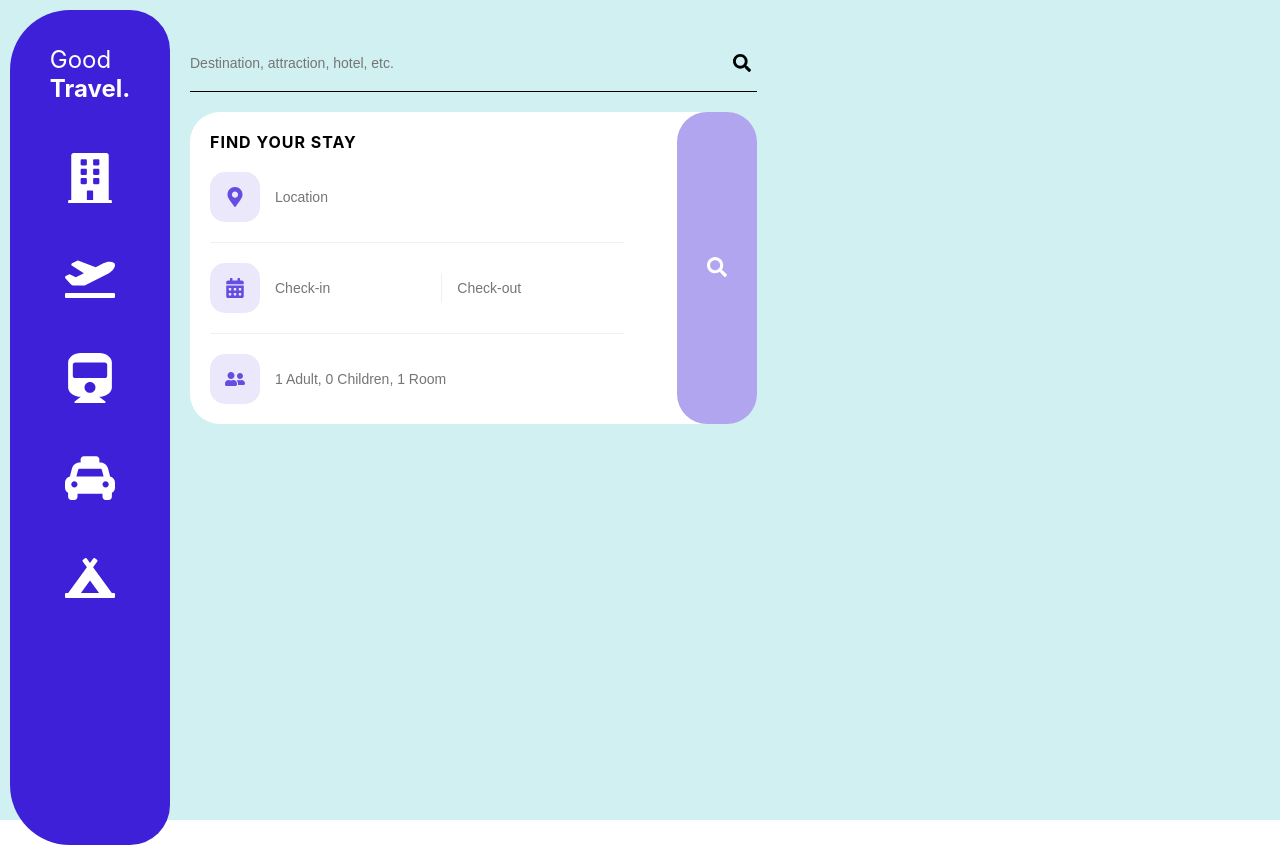
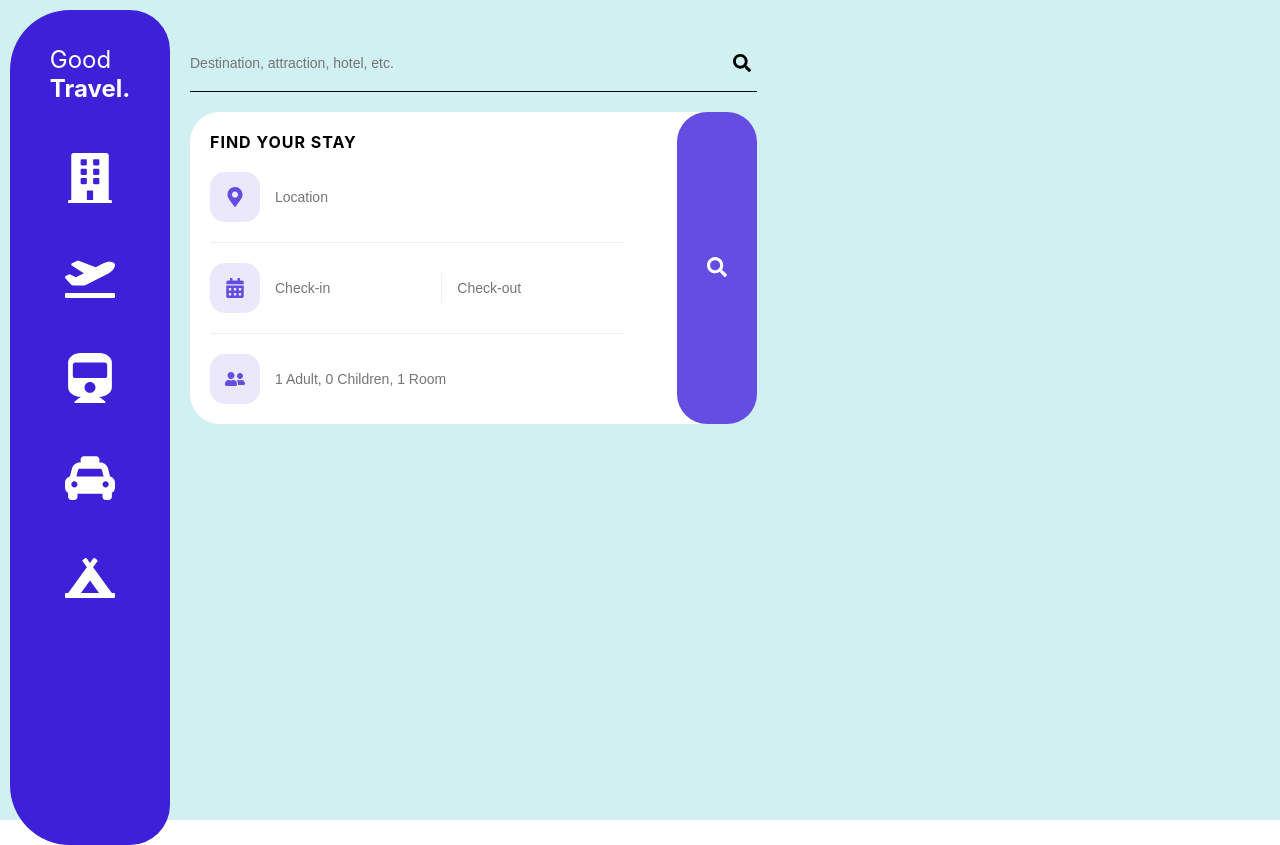
Before and after one commit to phil-the-dev/travel-web-app, a React (Create React App) app: page / in a window 1280 px wide. Built offline with nearby package versions, Linux system fonts and the light colour scheme.

Commit message:
removing opacity from button

```diff
--- a/src/components/FindYourStay.js
+++ b/src/components/FindYourStay.js
@@ -70,7 +70,6 @@ const SubmitButton = styled.button`
   border-radius: 30px;
   width: 20%;
   max-width: 80px;
-  opacity: .5;
 
   svg {
     height: 20px;
```
